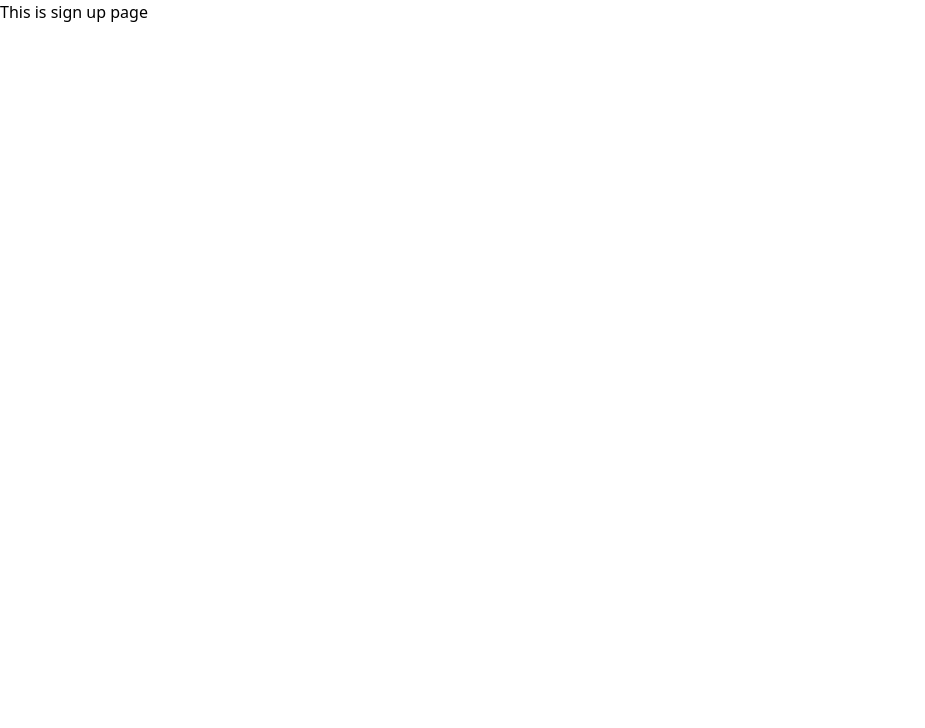
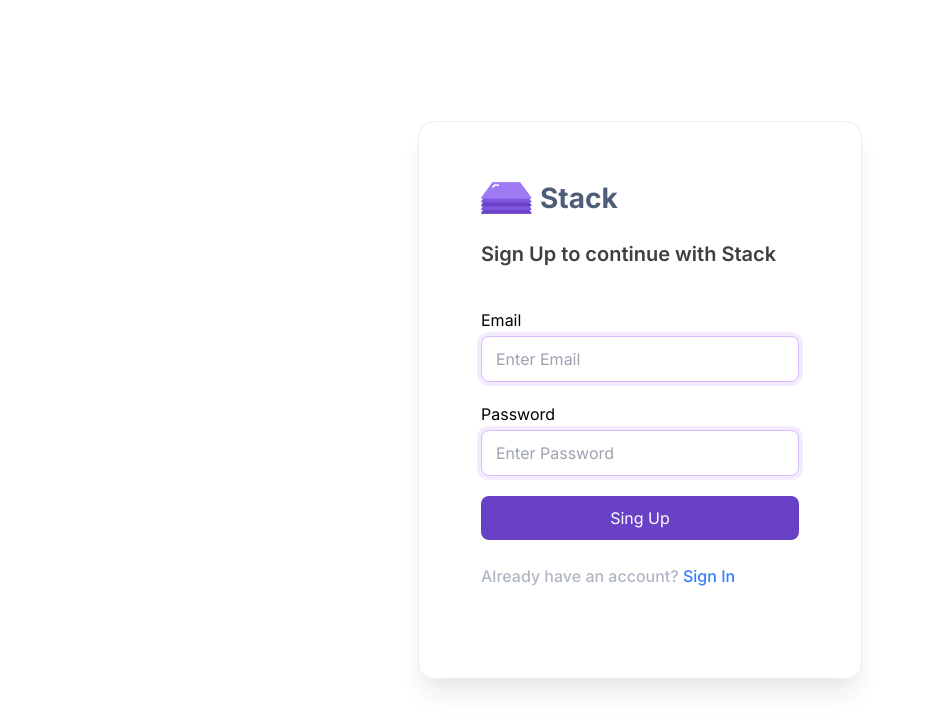
Before and after one commit to Ankan112/anchorblock-frontend, a React (Vite) app: page /sign-up in a window 1280 px wide. Shown: the top 728 px of the page, without its empty margins (0-925 px from the left). Built offline with nearby package versions, Linux system fonts and the light colour scheme.

Commit message:
sign in and sign up page desing

```diff
--- a/package.json
+++ b/package.json
@@ -12,6 +12,7 @@
   "dependencies": {
     "react": "^18.2.0",
     "react-dom": "^18.2.0",
+    "react-hook-form": "^7.49.2",
     "react-router-dom": "^6.21.0"
   },
   "devDependencies": {
--- a/src/components/SignIn/SignIn.tsx
+++ b/src/components/SignIn/SignIn.tsx
@@ -1,8 +1,79 @@
+import { SubmitHandler, useForm } from "react-hook-form";
+import { Link } from "react-router-dom";
+import AuthFormTitle from "../shared/AuthFormTitle";
+
+type Inputs = {
+  password: string;
+  email: string;
+};
+
 const SignIn = () => {
+  const {
+    register,
+    handleSubmit,
+    formState: { errors },
+  } = useForm<Inputs>();
+  const onSubmit: SubmitHandler<Inputs> = (data) => console.log(data);
+
   return (
     <div className="main-container flex justify-center items-center h-screen">
-      <div className="w-[444px] h-[558px] shadow-xl rounded-2xl border border-solid border-[#eee] px-[62px] pt-[54px]">
-        <h1>Stack</h1>
+      <div
+        className="w-[444px] h-[558px] rounded-2xl border border-solid border-[#eee] px-[62px] pt-[54px]"
+        style={{
+          boxShadow:
+            "0px 8px 8px -4px rgba(16, 24, 40, 0.03), 0px 20px 24px -4px rgba(16, 24, 40, 0.08)",
+        }}
+      >
+        <AuthFormTitle title="Sign In to continue with Stack" />
+        {/* form */}
+        <form onSubmit={handleSubmit(onSubmit)} className="mt-10">
+          <div>
+            <label htmlFor="">Email</label> <br />
+            <input
+              type="email"
+              className="w-full mt-1 px-[14px] py-[10px] rounded-lg border border-solid border-[#D6BBFB] outline-none"
+              style={{
+                boxShadow:
+                  "0px 0px 0px 4px #F4EBFF, 0px 1px 2px 0px rgba(16, 24, 40, 0.05)",
+              }}
+              placeholder="Enter Email"
+              {...register("email", { required: true })}
+            />
+            {errors.email && (
+              <p className="text-[#F04438] text-sm mt-1">
+                This field is required
+              </p>
+            )}{" "}
+          </div>
+          <div className="mt-5">
+            <label htmlFor="">Password</label> <br />
+            <input
+              type="password"
+              className="w-full mt-1 px-[14px] py-[10px] rounded-lg border border-solid border-[#D6BBFB] outline-none"
+              style={{
+                boxShadow:
+                  "0px 0px 0px 4px #F4EBFF, 0px 1px 2px 0px rgba(16, 24, 40, 0.05)",
+              }}
+              placeholder="Enter Password"
+              {...register("password", { required: true })}
+            />
+            {errors.password && (
+              <p className="text-[#F04438] text-sm mt-1">
+                This field is required
+              </p>
+            )}{" "}
+          </div>
+          <button
+            type="submit"
+            className="w-full rounded-lg py-[10px] mt-5 text-white bg-[#6941C6]"
+          >
+            Sing In
+          </button>
+          <p className="font-medium text-[#377DFF] mt-6">
+            <span className="text-[#B0B7C3]">Don’t have an account? </span>
+            <Link to="/sign-up">Sign Up</Link>
+          </p>
+        </form>
       </div>
     </div>
   );
--- a/src/components/SignUp/SignUp.tsx
+++ b/src/components/SignUp/SignUp.tsx
@@ -1,7 +1,80 @@
+import { SubmitHandler, useForm } from "react-hook-form";
+import { Link } from "react-router-dom";
+import AuthFormTitle from "../shared/AuthFormTitle";
+
+type Inputs = {
+  password: string;
+  email: string;
+};
+
 const SignUp = () => {
+  const {
+    register,
+    handleSubmit,
+    formState: { errors },
+  } = useForm<Inputs>();
+  const onSubmit: SubmitHandler<Inputs> = (data) => console.log(data);
+
   return (
-    <div>
-      <h1>This is sign up page</h1>
+    <div className="main-container flex justify-center items-center h-screen">
+      <div
+        className="w-[444px] h-[558px] rounded-2xl border border-solid border-[#eee] px-[62px] pt-[54px]"
+        style={{
+          boxShadow:
+            "0px 8px 8px -4px rgba(16, 24, 40, 0.03), 0px 20px 24px -4px rgba(16, 24, 40, 0.08)",
+        }}
+      >
+        <AuthFormTitle title="Sign Up to continue with Stack" />
+        {/* form */}
+        <form onSubmit={handleSubmit(onSubmit)} className="mt-10">
+          <div>
+            <label htmlFor="">Email</label> <br />
+            <input
+              type="email"
+              className="w-full mt-1 px-[14px] py-[10px] rounded-lg border border-solid border-[#D6BBFB] outline-none"
+              style={{
+                boxShadow:
+                  "0px 0px 0px 4px #F4EBFF, 0px 1px 2px 0px rgba(16, 24, 40, 0.05)",
+              }}
+              placeholder="Enter Email"
+              {...register("email", { required: true })}
+            />
+            {errors.email && (
+              <p className="text-[#F04438] text-sm mt-1">
+                This field is required
+              </p>
+            )}{" "}
+          </div>
+          <div className="mt-5">
+            <label htmlFor="">Password</label> <br />
+            <input
+              type="password"
+              className="w-full mt-1 px-[14px] py-[10px] rounded-lg border border-solid border-[#D6BBFB] outline-none"
+              style={{
+                boxShadow:
+                  "0px 0px 0px 4px #F4EBFF, 0px 1px 2px 0px rgba(16, 24, 40, 0.05)",
+              }}
+              placeholder="Enter Password"
+              {...register("password", { required: true })}
+            />
+            {errors.password && (
+              <p className="text-[#F04438] text-sm mt-1">
+                This field is required
+              </p>
+            )}{" "}
+          </div>
+          <button
+            type="submit"
+            className="w-full rounded-lg py-[10px] mt-5 text-white bg-[#6941C6]"
+          >
+            Sing Up
+          </button>
+          <p className="font-medium text-[#377DFF] mt-6">
+            <span className="text-[#B0B7C3]">Already have an account? </span>
+            <Link to="/sign-in">Sign In</Link>
+          </p>
+        </form>
+      </div>
     </div>
   );
 };
--- /dev/null
+++ b/src/components/shared/AuthFormTitle.tsx
@@ -0,0 +1,15 @@
+const AuthFormTitle = ({ title }) => {
+  return (
+    <div>
+      <div className="flex items-center">
+        <div>
+          <img src="/images/paper 1.png" alt="" />
+        </div>
+        <span className="text-[28px] font-bold text-[#4E5D78] ml-2">Stack</span>
+      </div>
+      <p className="text-xl font-semibold text-[#404040] mt-5">{title}</p>
+    </div>
+  );
+};
+
+export default AuthFormTitle;
--- a/src/index.css
+++ b/src/index.css
@@ -1,3 +1,6 @@
+/* font inter  */
+@import url('https://fonts.googleapis.com/css2?family=Inter:wght@400;500;600;700;800&display=swap');
+
 @tailwind base;
 @tailwind components;
 @tailwind utilities;
@@ -7,6 +10,7 @@
   margin: 0;
   padding: 0;
   box-sizing: border-box;
+  font-family: 'Inter', sans-serif;
 }
 
 .main-container {
```
Also changed, not shown: images/paper 1.png (added), 1 other file (tests, documents, lock files or other folders).
